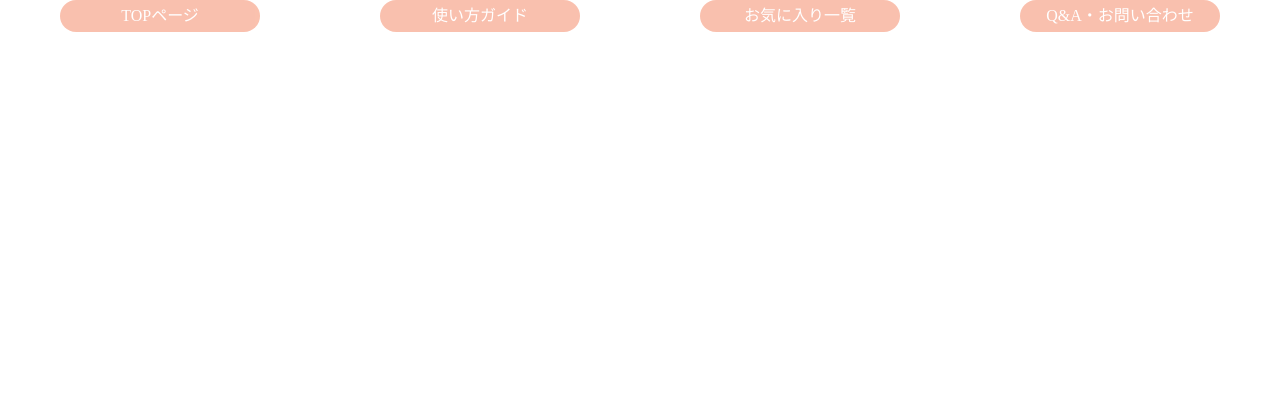
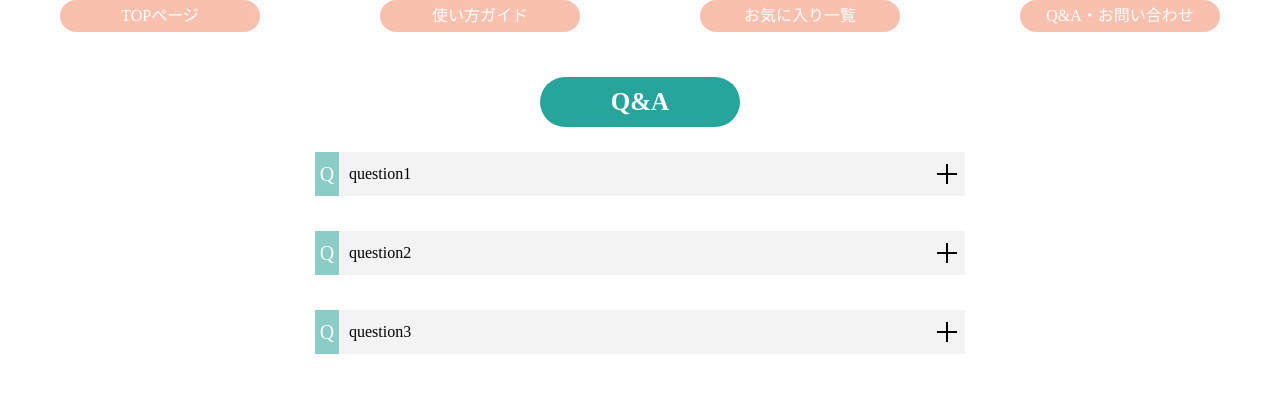
Before and after one commit to posse-ap/-teamdev-2022-posse2-team2C-, a PHP site: the page made by src/shukatu/user_page/user_Q&A.php in a window 1280 px wide. Shown: the part 78-471 px from the top of the page. Run offline with PHP 8.4, Linux system fonts and the light colour scheme.

Commit message:
Q&Aの見た目できた。お問い合わせは未実装

```diff
--- /dev/null
+++ b/src/shukatu/js/user_Q&A.js
@@ -0,0 +1,11 @@
+function showAnswer(num){
+  const target = document.querySelector(`#answer_${num}`);
+  const mark = document.querySelector(`#show_ans_${num}`);
+  if (target.style.display === "none"){
+    target.style.display = "flex";
+    mark.className = "hide_ans";
+  }else{
+    target.style.display = "none";
+    mark.className = "show_ans";
+  }
+}
--- a/src/shukatu/style/_howToUse.scss
+++ b/src/shukatu/style/_howToUse.scss
@@ -1,25 +1,3 @@
-<<<<<<< HEAD
-.page_switch{
-  display: flex;
-  justify-content: space-around;
-  a{
-    text-decoration: none;
-  }
-  &_button{
-    color: white;
-    width: 200px;
-    height: 32px;
-    border-radius: 16px;
-    font-size: 16px;
-    text-align: center;
-    line-height: 2;
-    background-color: #f5835f;
-    opacity: 0.5;
-  }
-}
-
-=======
->>>>>>> a73581c0342de72b7aaea3db401031d422344822
 // #title_howToUse{
 //   background-color: #26a69a;
 //   margin: 25px auto;
@@ -51,7 +29,7 @@
 .head_howToUse{
   background-color: #26a69a;
   margin: 45px auto 25px;
-  color: white;
+  color: #fff;
   height: 50px;
   width: 400px;
   border-radius: 25px;
--- /dev/null
+++ b/src/shukatu/style/_userQ&A.scss
@@ -0,0 +1,118 @@
+#Q-A{
+  width: 90%;
+  margin: 0 auto;
+  max-width: 650px;
+  #Q-A_title{
+    background-color: #26a69a;
+    margin: 45px auto 25px;
+    color: #fff;
+    height: 50px;
+    width: 200px;
+    border-radius: 25px;
+    text-align: center;
+    font-size: 25px;
+    line-height: 2;
+  }
+  #Q-A_area{
+    width: 100%;
+    .pare_of_Q-A{
+      width: 100%;
+      margin-bottom: 35px;
+      .question{
+        width: 100%;
+        margin: 5px 0;
+        background-color: #f3f3f3;
+        display: flex;
+        position: relative;
+        .Q{
+          width: 24px;
+          opacity: 50%;
+          background-color: #26a69a;
+          color: #fff;
+          font-size: 20px;
+          display: flex;
+          align-items: center;
+          justify-content: center;
+        }
+        .question_textarea{
+          padding: 10px;
+          p{
+            line-height: 1.5;
+          }
+        }
+        .show_ans_wrapper{
+          display: flex;
+          align-items: center;
+          position: absolute;
+          right: 4px;
+          height: 100%;
+          .show_ans{
+            width: 24px;
+            height: 20px;
+            position: relative;
+            &::before{
+              content: "";
+              width: 2px;
+              height: 20px;
+              background-color: #000;
+              display: block;
+              position: absolute;
+              top: 0;
+              left: 9px;
+            }
+            &::after{
+              content: "";
+              width: 2px;
+              height: 20px;
+              background-color: #000;
+              display: block;
+              transform: rotate(90deg);
+              position: absolute;
+              top: 0;
+              left: 9px;
+            }
+          }
+          .hide_ans{
+            width: 24px;
+            height: 20px;
+            position: relative;
+            &::after{
+              content: "";
+              width: 2px;
+              height: 20px;
+              background-color: #000;
+              display: block;
+              transform: rotate(90deg);
+              position: absolute;
+              top: 0;
+              left: 9px;
+            }
+          }
+        }
+      }
+      .answer{
+        width: 100%;
+        margin: 5px 0;
+        background-color: #f3f3f3;
+        display: none;
+        position: relative;
+        .A{
+          width: 24px;
+          opacity: 50%;
+          background-color: #ff7575;
+          color: #fff;
+          font-size: 20px;
+          display: flex;
+          align-items: center;
+          justify-content: center;
+        }
+        .ans_textarea{
+          padding: 10px;
+          p{
+            line-height: 1.5;
+          }
+        }
+      }
+    }
+  }
+}
--- a/src/shukatu/style/craft.css
+++ b/src/shukatu/style/craft.css
@@ -46,7 +46,7 @@ header nav ul li a {
   text-align: center;
   line-height: 2;
   background-color: #f5835f;
-  opacity: 0.5;
+  opacity: 50%;
 }
 .page_switch_link_here .page_switch_button {
   color: #fff;
@@ -72,7 +72,7 @@ footer #boozer_logo {
 .head_howToUse {
   background-color: #26a69a;
   margin: 45px auto 25px;
-  color: white;
+  color: #fff;
   height: 50px;
   width: 400px;
   border-radius: 25px;
@@ -259,7 +259,7 @@ footer #boozer_logo {
 .side_menu_container {
   width: 20%;
   height: 80vh;
-  background: rgb(212, 212, 212);
+  background: #d4d4d4;
   position: fixed;
 }
 
@@ -276,7 +276,7 @@ footer #boozer_logo {
 
 /* 左側のメニュー（一つの項目のテキスト カーソル当てたら色変化） */
 .side_menu_text:hover {
-  color: rgb(112, 111, 111);
+  color: #706f6f;
 }
 
 .right_page_container {
@@ -285,7 +285,7 @@ footer #boozer_logo {
 
 .user_info_wrapper {
   font-size: 1.5rem;
-  background: rgb(189, 188, 188);
+  background: #bdbcbc;
   width: 50%;
   margin-top: 3rem;
   margin-left: 3rem;
@@ -459,4 +459,124 @@ footer #boozer_logo {
 .user_page__img {
   width: 100%;
   height: 100%;
-}/*# sourceMappingURL=craft.css.map */
+}
+
+#Q-A {
+  width: 90%;
+  margin: 0 auto;
+  max-width: 650px;
+}
+#Q-A #Q-A_title {
+  background-color: #26a69a;
+  margin: 45px auto 25px;
+  color: #fff;
+  height: 50px;
+  width: 200px;
+  border-radius: 25px;
+  text-align: center;
+  font-size: 25px;
+  line-height: 2;
+}
+#Q-A #Q-A_area {
+  width: 100%;
+}
+#Q-A #Q-A_area .pare_of_Q-A {
+  width: 100%;
+  margin-bottom: 35px;
+}
+#Q-A #Q-A_area .pare_of_Q-A .question {
+  width: 100%;
+  margin: 5px 0;
+  background-color: #f3f3f3;
+  display: flex;
+  position: relative;
+}
+#Q-A #Q-A_area .pare_of_Q-A .question .Q {
+  width: 24px;
+  opacity: 50%;
+  background-color: #26a69a;
+  color: #fff;
+  font-size: 20px;
+  display: flex;
+  align-items: center;
+  justify-content: center;
+}
+#Q-A #Q-A_area .pare_of_Q-A .question .question_textarea {
+  padding: 10px;
+}
+#Q-A #Q-A_area .pare_of_Q-A .question .question_textarea p {
+  line-height: 1.5;
+}
+#Q-A #Q-A_area .pare_of_Q-A .question .show_ans_wrapper {
+  display: flex;
+  align-items: center;
+  position: absolute;
+  right: 4px;
+  height: 100%;
+}
+#Q-A #Q-A_area .pare_of_Q-A .question .show_ans_wrapper .show_ans {
+  width: 24px;
+  height: 20px;
+  position: relative;
+}
+#Q-A #Q-A_area .pare_of_Q-A .question .show_ans_wrapper .show_ans::before {
+  content: "";
+  width: 2px;
+  height: 20px;
+  background-color: #000;
+  display: block;
+  position: absolute;
+  top: 0;
+  left: 9px;
+}
+#Q-A #Q-A_area .pare_of_Q-A .question .show_ans_wrapper .show_ans::after {
+  content: "";
+  width: 2px;
+  height: 20px;
+  background-color: #000;
+  display: block;
+  transform: rotate(90deg);
+  position: absolute;
+  top: 0;
+  left: 9px;
+}
+#Q-A #Q-A_area .pare_of_Q-A .question .show_ans_wrapper .hide_ans {
+  width: 24px;
+  height: 20px;
+  position: relative;
+}
+#Q-A #Q-A_area .pare_of_Q-A .question .show_ans_wrapper .hide_ans::after {
+  content: "";
+  width: 2px;
+  height: 20px;
+  background-color: #000;
+  display: block;
+  transform: rotate(90deg);
+  position: absolute;
+  top: 0;
+  left: 9px;
+}
+#Q-A #Q-A_area .pare_of_Q-A .answer {
+  width: 100%;
+  margin: 5px 0;
+  background-color: #f3f3f3;
+  display: none;
+  position: relative;
+}
+#Q-A #Q-A_area .pare_of_Q-A .answer .A {
+  width: 24px;
+  opacity: 50%;
+  background-color: #ff7575;
+  color: #fff;
+  font-size: 20px;
+  display: flex;
+  align-items: center;
+  justify-content: center;
+}
+#Q-A #Q-A_area .pare_of_Q-A .answer .ans_textarea {
+  padding: 10px;
+}
+#Q-A #Q-A_area .pare_of_Q-A .answer .ans_textarea p {
+  line-height: 1.5;
+}
+/*# sourceMappingURL=craft.css.map */
--- a/src/shukatu/style/craft.scss
+++ b/src/shukatu/style/craft.scss
@@ -78,3 +78,4 @@ footer {
 @import "boozerLogin";
 @import "agentLogin";
 @import "userAgentList";
+@import "userQ&A";
--- a/src/shukatu/user_page/user_Q&A.php
+++ b/src/shukatu/user_page/user_Q&A.php
@@ -1,5 +1,6 @@
 <!DOCTYPE html>
 <html lang="ja">
+
 <head>
   <meta charset="UTF-8">
   <meta http-equiv="X-UA-Compatible" content="IE=edge">
@@ -7,9 +8,65 @@
   <link rel="stylesheet" href="../style/reset.css">
   <link rel="stylesheet" href="../style/craft.css">
   <script src="../js/header.js" defer></script>
+  <script src="../js/user_Q&A.js" defer></script>
   <title>Document</title>
 </head>
+
 <body>
   <?php include "../common/user_page_header.html" ?>
+  <section id="Q-A">
+    <h1 id="Q-A_title">Q&A</h1>
+    <div id="Q-A_area">
+
+      <div class="pare_of_Q-A">
+        <div class="question">
+          <span class="Q"><p>Q</p></span>
+          <div class="question_textarea">
+            <p>question1</p>
+          </div>
+          <span class="show_ans_wrapper"><span class="show_ans" id="show_ans_1" onclick="showAnswer(1)"></span></span>
+        </div>
+        <div class="answer" id="answer_1">
+          <span class="A">A</span>
+          <div class="ans_textarea">
+            <p>answer1</p>
+          </div>
+        </div>
+      </div>
+
+      <div class="pare_of_Q-A">
+        <div class="question">
+          <span class="Q"><p>Q</p></span>
+          <div class="question_textarea">
+            <p>question2</p>
+          </div>
+          <span class="show_ans_wrapper"><span class="show_ans" id="show_ans_2" onclick="showAnswer(2)"></span></span>
+        </div>
+        <div class="answer" id="answer_2">
+          <span class="A">A</span>
+          <div class="ans_textarea">
+            <p>answer2</p>
+          </div>
+        </div>
+      </div>
+
+      <div class="pare_of_Q-A">
+        <div class="question">
+          <span class="Q"><p>Q</p></span>
+          <div class="question_textarea">
+            <p>question3</p>
+          </div>
+          <span class="show_ans_wrapper"><span class="show_ans" id="show_ans_3" onclick="showAnswer(3)"></span></span>
+        </div>
+        <div class="answer" id="answer_3">
+          <span class="A">A</span>
+          <div class="ans_textarea">
+            <p>answer3</p>
+          </div>
+        </div>
+      </div>
+    </div>
+  </section>
 </body>
+
 </html>
```
Also changed, not shown: src/shukatu/style/craft.min.css, 2 other files.
